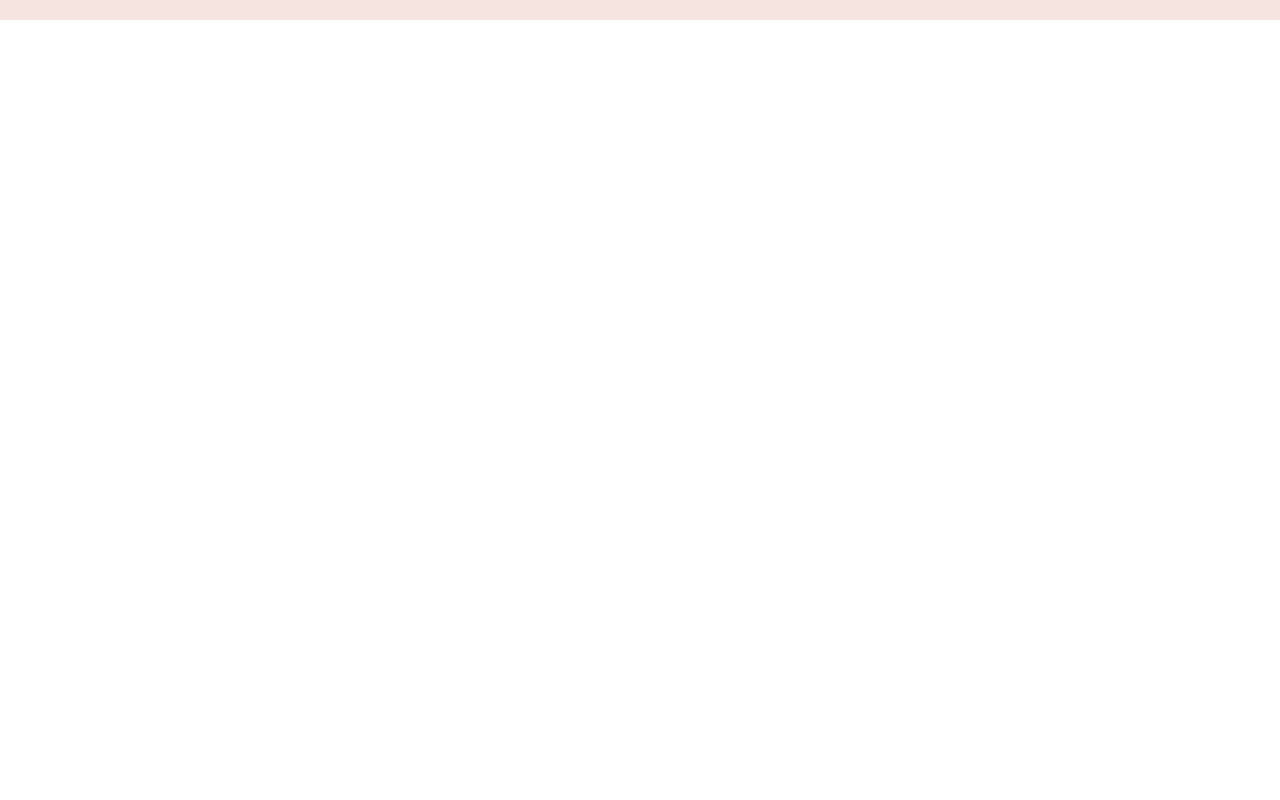
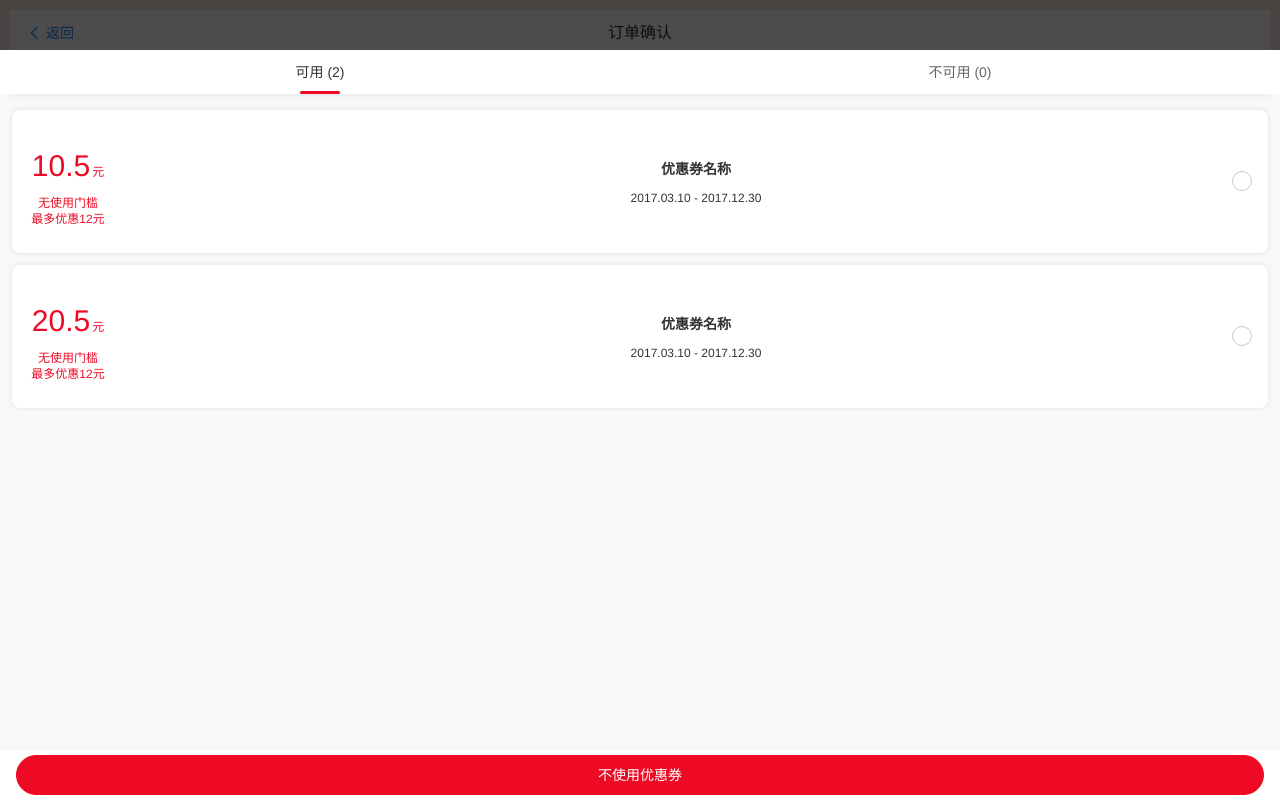
Before and after one commit to spa123456/wx-front-end-itme, a Vue app: page /submitorder in a window 1280 px wide. Built offline with nearby package versions, Linux system fonts and the light colour scheme; grey boxes are pictures that could not be loaded.

Commit message:
feat:地址到商品的流程

```diff
--- a/src/App.vue
+++ b/src/App.vue
@@ -11,6 +11,8 @@
   -moz-osx-font-smoothing: grayscale;
   text-align: center;
   padding: 10px;
+  height: 100vh;
+  box-sizing: border-box;
   background-color: rgb(245, 228, 223);
   color: #2c3e50;
 }
--- a/src/components/address/Address.vue
+++ b/src/components/address/Address.vue
@@ -1,6 +1,7 @@
 <template>
   <div class="bx">
-    <p v-if="!addresslistdata">请添加地址</p>
+    <van-nav-bar title="订单确认" left-text="返回" left-arrow @click-left="onClickLeft" v-if="!flag" />
+    <p v-if="!addresslistdata" style="color:#ccc">没有地址数据，请添加地址</p>
     <van-address-list
       v-model="chosenAddressId"
       :list="addresslist"
@@ -12,7 +13,13 @@
       <van-button type="primary" disabled v-if="!addresslistdata">确定选择</van-button>
     </van-address-list>
 
-    <van-nav-bar title="地址编辑" left-text="返回" left-arrow v-if="flag" @click-left="onClickLeft" />
+    <van-nav-bar
+      title="地址编辑"
+      left-text="返回"
+      left-arrow
+      v-if="flag"
+      @click-left="onadressClickLeft"
+    />
     <van-address-edit
       :area-list="areaList"
       show-postal
@@ -32,6 +39,17 @@ export default {
       chosenAddressId: "1", //当前选中的地址列表ID
       addresslist: [
         //地址列表数据展示
+        {
+          //存放准备传参的地址对象
+          id: "1",
+          name: "时平安",
+          address: "四川省成都市郫都区天河路核能橙中心2-2-1",
+          tel: "17708160446",
+          areaCode: "510117", //区域编码
+          isDefault: false, //默认选择项
+          addressDetail: "天河路核能橙中心2-2-1", //详情地址
+          postalCode: "620000" //邮政编码
+        }
       ],
       addresslistdata: true, //判断是否有数据
       areaList: arealist, //地区列表----引入的arealist.js文件
@@ -101,7 +119,7 @@ export default {
           addressDetail: item.addressDetail,
           postalCode: item.postalCode //邮政编码
         };
-        this.addresslist.map((res,index) => {
+        this.addresslist.map((res, index) => {
           if (res.id == this.addressjson.id) {
             this.addresslist[index] = newaddress;
             this.chosenAddressId = this.addressjson.id;
@@ -158,7 +176,19 @@ export default {
      **  @author shipingan
      */
     paymoney() {
-      this.$router.push("commodityquery");
+      this.$router.push("submitorder");
+    },
+    /*
+     **  @description 导航返回按钮
+     **  @param {}
+     **  @return
+     **  @author shipingan
+     */
+    onClickLeft() {
+      this.$router.go(-1);
+    },
+    onadressClickLeft() {
+      this.flag = false;
     }
   }
 };
@@ -169,6 +199,7 @@ export default {
   height: calc(100vh - 20px);
   .van-address-list {
     padding: 0;
+    height: calc(100vh - 140px);
     .van-button {
       margin-top: 20px;
       width: 100%;
--- /dev/null
+++ b/src/components/payorder/Submitorder.vue
@@ -0,0 +1,107 @@
+<template>
+  <!-- 提交订单界面 -->
+  <div class="bx">
+    <!-- 顶部导航 -->
+    <van-nav-bar title="订单确认" left-text="返回" left-arrow @click-left="onClickLeft" />
+    <!-- 商品详情 -->
+    <van-card
+      num="2"
+      price="2.00"
+      desc="描述信息"
+      title="商品标题"
+      thumb="https://img.yzcdn.cn/vant/t-thirt.jpg"
+    >
+      <div slot="footer">
+        <van-button size="mini">-</van-button>
+        <van-button size="mini">+</van-button>
+      </div>
+    </van-card>
+
+    <!-- 地址详情 -->
+    <van-cell title="地址详情：" size="large" :label="adresslable" />
+    <!-- 优惠劵使用区 -->
+    <van-coupon-cell :coupons="coupons" :chosen-coupon="chosenCoupon" @click="showList = true" />
+
+    <van-popup v-model="showList" position="bottom">
+      <van-coupon-list
+        :show-exchange-bar="false"
+        :coupons="coupons"
+        :chosen-coupon="chosenCoupon"
+        @change="onChange"
+      />
+    </van-popup>
+    <!-- 底部提交订单 -->
+    <van-submit-bar :price="3050" button-text="提交订单" @submit="onSubmit" />
+  </div>
+</template>
+<script>
+export default {
+  data() {
+    return {
+      adresslable: "四川省成都市天河路核能橙中心1501",
+      coupons: [
+        {
+          available: 1,
+          condition: "无使用门槛\n最多优惠12元",
+          reason: "",
+          value: 1050, //实际传参
+          name: "优惠券名称",
+          startAt: 1489104000,
+          endAt: 1514592000,
+          valueDesc: "10.5", //显示金额
+          unitDesc: "元"
+        },
+        {
+          available: 2,
+          condition: "无使用门槛\n最多优惠12元",
+          reason: "",
+          value: 2050, //实际传参
+          name: "优惠券名称",
+          startAt: 1489104000,
+          endAt: 1514592000,
+          valueDesc: "20.5", //显示金额
+          unitDesc: "元"
+        }
+      ],
+      chosenCoupon: -1,
+      showList: true,
+    };
+  },
+  methods: {
+    /*
+     **  @description 优惠劵改变的按钮
+     **  @param {}
+     **  @return
+     **  @author shipingan
+     */
+    onChange(index) {
+      this.showList = false;
+      this.chosenCoupon = index;
+    },
+
+    /*
+     **  @description 提交订单的按钮
+     **  @param {}
+     **  @return
+     **  @author shipingan
+     */
+    onSubmit() {},
+    /*
+     **  @description 导航返回按钮
+     **  @param {}
+     **  @return
+     **  @author shipingan
+     */
+    onClickLeft() {
+      this.$router.go(-1);
+    }
+  }
+};
+</script>
+<style lang="less" scoped>
+.bx {
+  .van-cell__title {
+    text-align: left;
+  }
+}
+</style>
--- a/src/router.js
+++ b/src/router.js
@@ -32,5 +32,10 @@ export default new Router({
       name:'address',
       component:() => import("./components/address/Address.vue")
     },
+    {
+      path:'/submitorder',
+      name:'submitorder',
+      component:() => import("./components/payorder/Submitorder.vue")
+    },
   ]
 })
```
